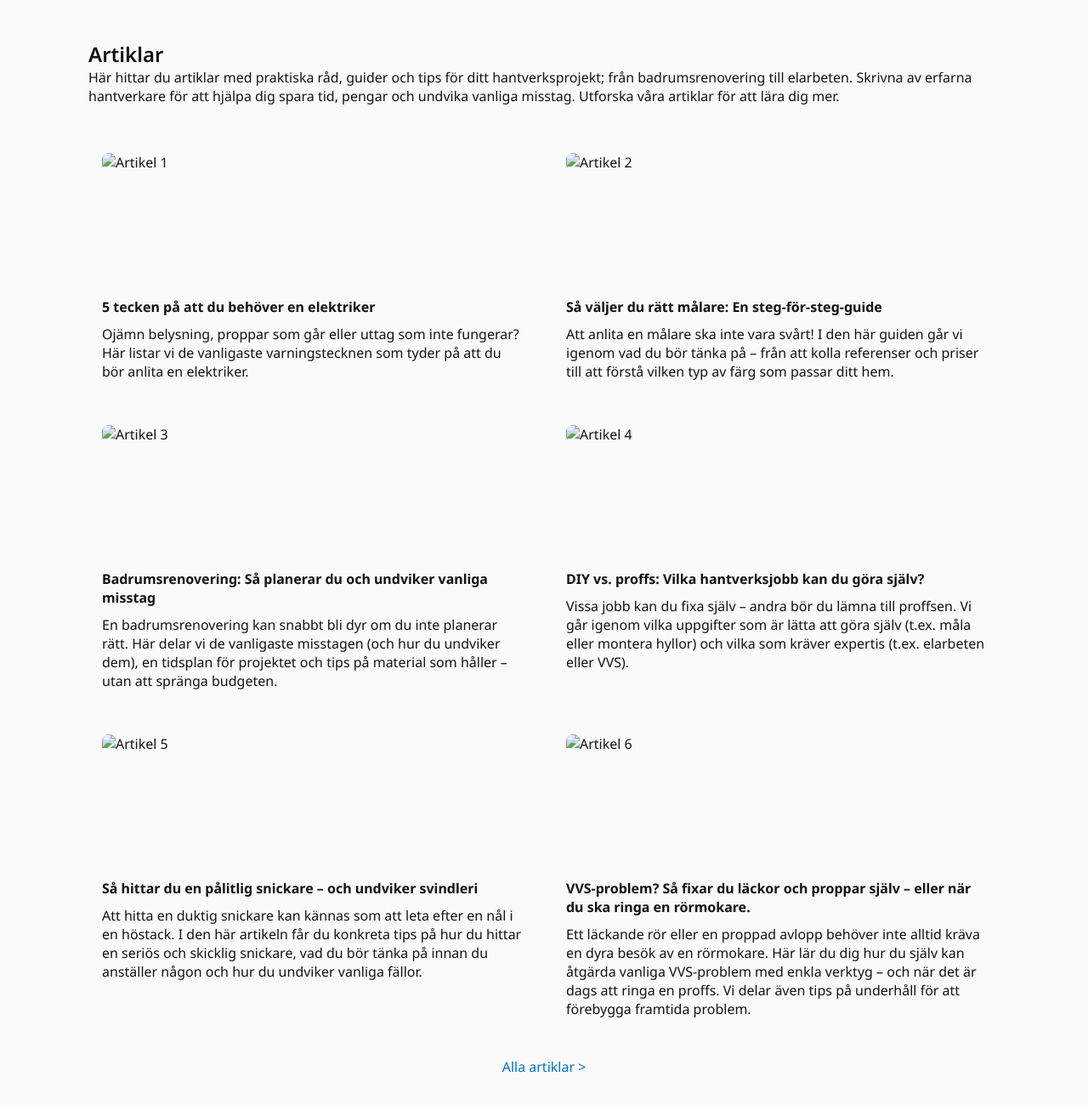
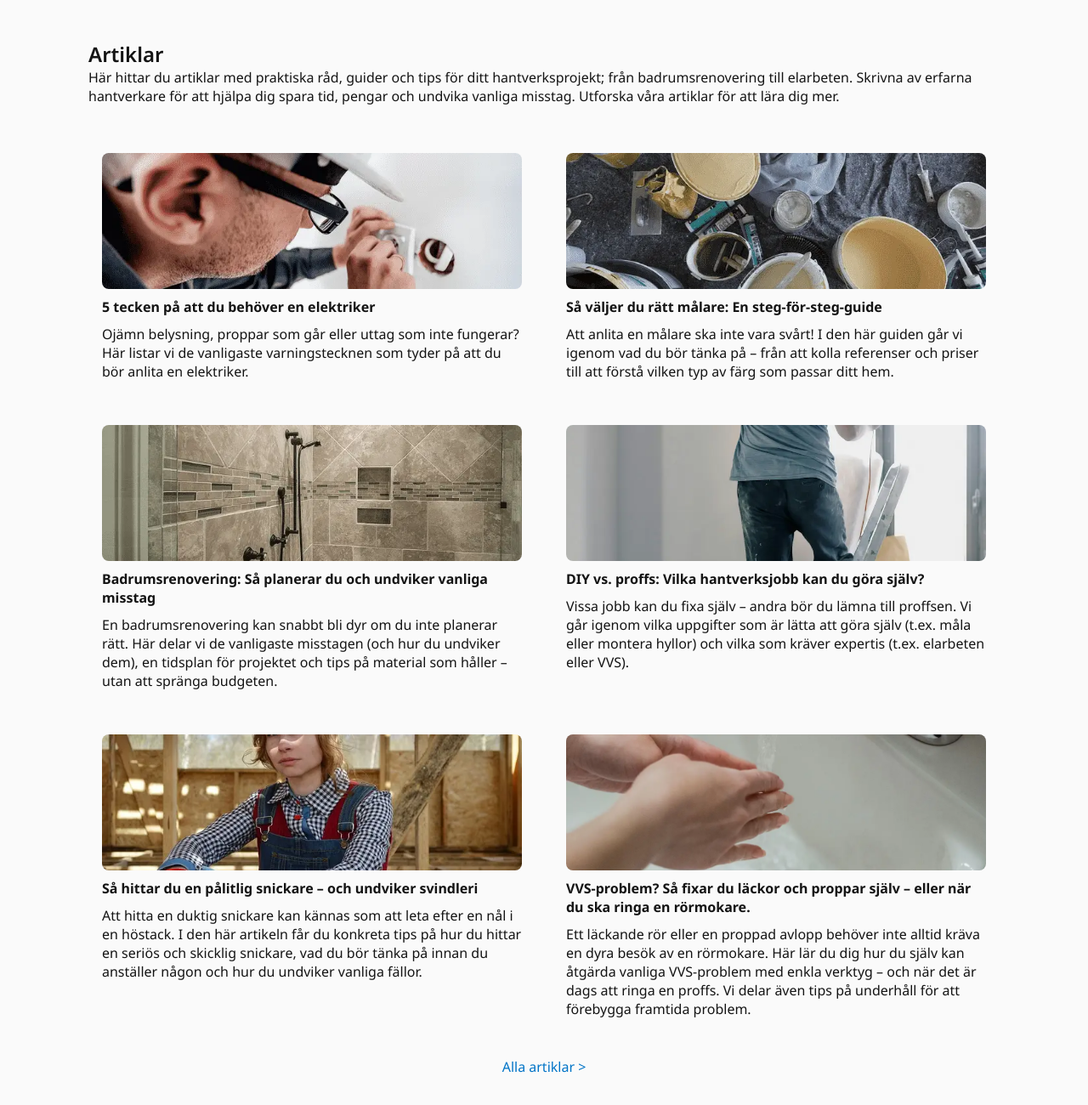
Before and after one commit to ardalansale/hantverkarna, a plain HTML site: page index.html in a window 1280 px wide. Shown: the part 746-2046 px from the top of the page at 85% size. Drawn offline with Linux system fonts and the light colour scheme; the site is published under a folder, as on GitHub Pages, so addresses that start at the root find nothing.

Commit message:
Uppdaterat sökväg för bilder

```diff
--- a/css/style.css
+++ b/css/style.css
@@ -221,7 +221,7 @@ footer {
     border-color: color-mix(in srgb, var(--secondary-color) 90%, transparent);
 }
 
-/* ===== PAGES ===== */
+/* ===== PAGES === */
 
 /* Home - Hero */
 .hero-container {
@@ -233,7 +233,7 @@ footer {
     height: 32rem;
     gap: 2rem;
     background:  linear-gradient(to bottom, rgba(0, 0, 0, 0) 1%, rgba(0, 0, 0, 0) 10%, rgba(0, 0, 0, 0.65) 100%),
-    url('/images/hero-bg.webp') no-repeat;
+    url('../images/hero-bg.webp') no-repeat;
     border-radius: 2rem;
     padding: clamp(2rem, 1.714rem + 0.762vw, 2.4rem);
 }
--- a/index.html
+++ b/index.html
@@ -130,32 +130,32 @@
 
             <div class="articles-grid">
                 <article>
-                    <img src="/images/article-1.webp" alt="Artikel 1">
+                    <img src="images/article-1.webp" alt="Artikel 1">
                     <h3>5 tecken på att du behöver en elektriker</h3>
                     <p>Ojämn belysning, proppar som går eller uttag som inte fungerar? Här listar vi de vanligaste varningstecknen som tyder på att du bör anlita en elektriker.</p>
                 </article>
                 <article>
-                    <img src="/images/article-2.webp" alt="Artikel 2">
+                    <img src="images/article-2.webp" alt="Artikel 2">
                     <h3>Så väljer du rätt målare: En steg-för-steg-guide</h3>
                     <p>Att anlita en målare ska inte vara svårt! I den här guiden går vi igenom vad du bör tänka på – från att kolla referenser och priser till att förstå vilken typ av färg som passar ditt hem.</p>
                 </article>
                 <article>
-                    <img src="/images/article-3.webp" alt="Artikel 3">
+                    <img src="images/article-3.webp" alt="Artikel 3">
                     <h3>Badrumsrenovering: Så planerar du och undviker vanliga misstag</h3>
                     <p>En badrumsrenovering kan snabbt bli dyr om du inte planerar rätt. Här delar vi de vanligaste misstagen (och hur du undviker dem), en tidsplan för projektet och tips på material som håller – utan att spränga budgeten.</p>
                 </article>
                 <article>
-                    <img src="/images/article-4.webp" alt="Artikel 4">
+                    <img src="images/article-4.webp" alt="Artikel 4">
                     <h3>DIY vs. proffs: Vilka hantverksjobb kan du göra själv?</h3>
                     <p>Vissa jobb kan du fixa själv – andra bör du lämna till proffsen. Vi går igenom vilka uppgifter som är lätta att göra själv (t.ex. måla eller montera hyllor) och vilka som kräver expertis (t.ex. elarbeten eller VVS).</p>
                 </article>
                 <article>
-                    <img src="/images/article-5.webp" alt="Artikel 5">
+                    <img src="images/article-5.webp" alt="Artikel 5">
                     <h3>Så hittar du en pålitlig snickare – och undviker svindleri</h3>
                     <p>Att hitta en duktig snickare kan kännas som att leta efter en nål i en höstack. I den här artikeln får du konkreta tips på hur du hittar en seriös och skicklig snickare, vad du bör tänka på innan du anställer någon och hur du undviker vanliga fällor.</p>
                 </article>
                 <article>
-                    <img src="/images/article-6.webp" alt="Artikel 6">
+                    <img src="images/article-6.webp" alt="Artikel 6">
                     <h3>VVS-problem? Så fixar du läckor och proppar själv – eller när du ska ringa en rörmokare.</h3>
                     <p>Ett läckande rör eller en proppad avlopp behöver inte alltid kräva en dyra besök av en rörmokare. Här lär du dig hur du själv kan åtgärda vanliga VVS-problem med enkla verktyg – och när det är dags att ringa en proffs. Vi delar även tips på underhåll för att förebygga framtida problem.</p>
                 </article>
```
